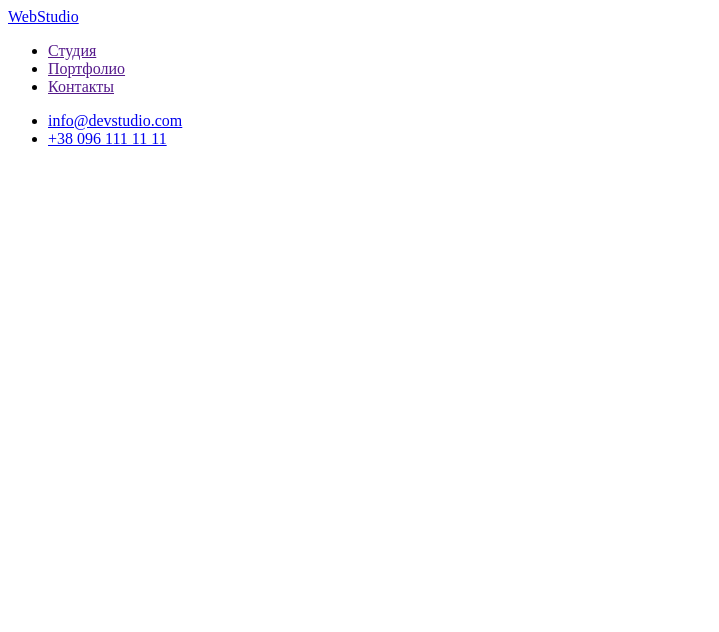
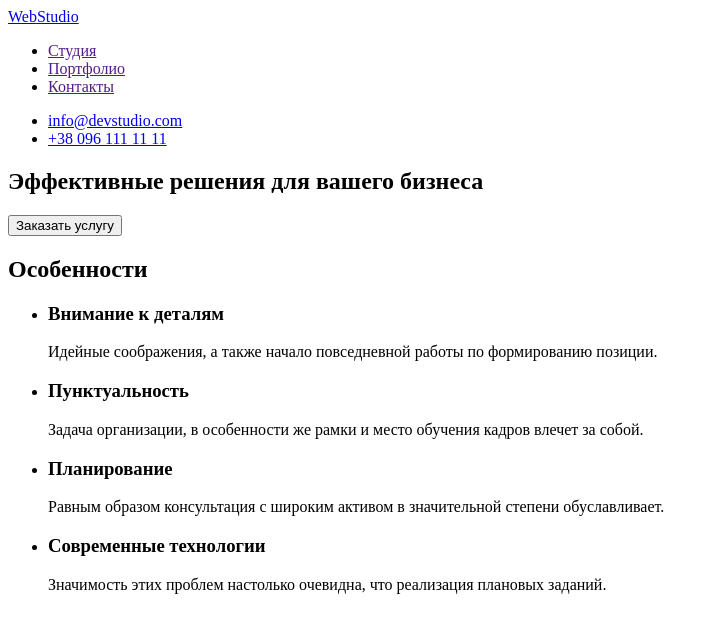
Before and after one commit to BleiKYer/goit-markup-hw-01, a plain HTML site: page index.html in a window 1280 px wide. Shown: the whole page, without its empty margins (0-719 px from the left). Drawn offline with Linux system fonts and the light colour scheme.

Commit message:
hero-feature
Add hero and feature sections

```diff
--- a/index.html
+++ b/index.html
@@ -26,7 +26,40 @@
         </nav>
     </header>
 
-    <main></main>
+    <main>
+
+        <!-- Секция герой -->
+        <section>
+            <h1>Эффективные решения для вашего бизнеса</h1>
+            <button>
+                Заказать услугу
+            </button>
+        </section>
+
+        <!-- Секция Особенности -->
+
+        <section>
+            <h2>Особенности</h2>
+            <ul>
+                <li>
+                    <h3>Внимание к деталям</h3>
+                    <p>Идейные соображения, а также начало повседневной работы по формированию позиции.</p>
+                </li>
+                <li>
+                    <h3>Пунктуальность</h3>
+                    <p>Задача организации, в особенности же рамки и место обучения кадров влечет за собой.</p>
+                </li>
+                <li>
+                    <h3>Планирование</h3>
+                    <p>Равным образом консультация с широким активом в значительной степени обуславливает.</p>
+                </li>
+                <li>
+                    <h3>Современные технологии</h3>
+                    <p>Значимость этих проблем настолько очевидна, что реализация плановых заданий.</p>
+                </li>
+            </ul>
+        </section>
+    </main>
 
     <footer></footer>
 </body>
```
